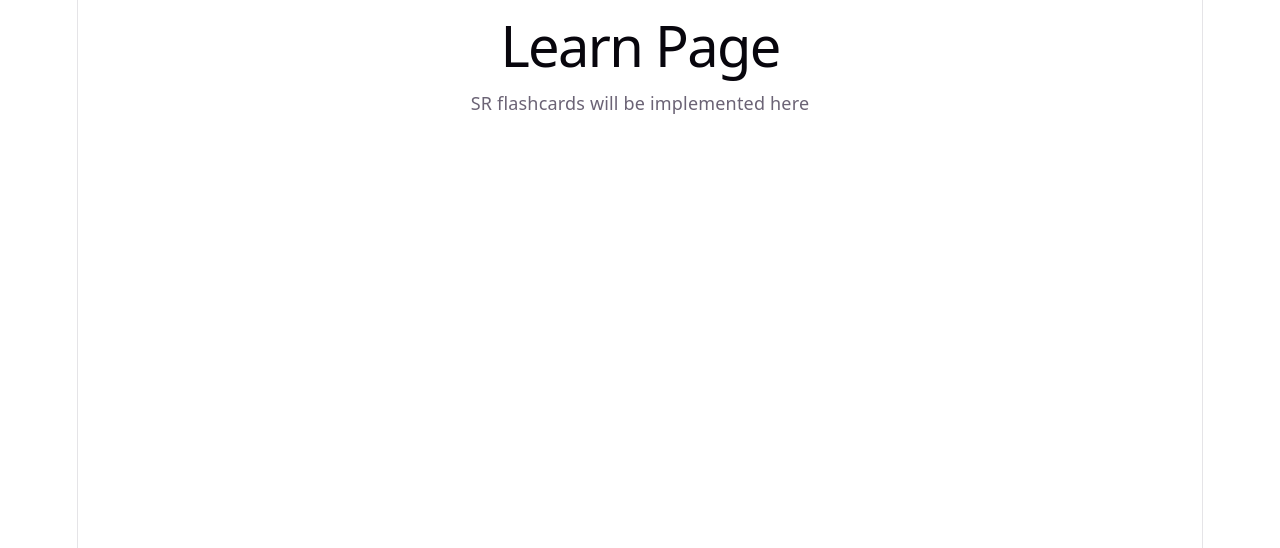
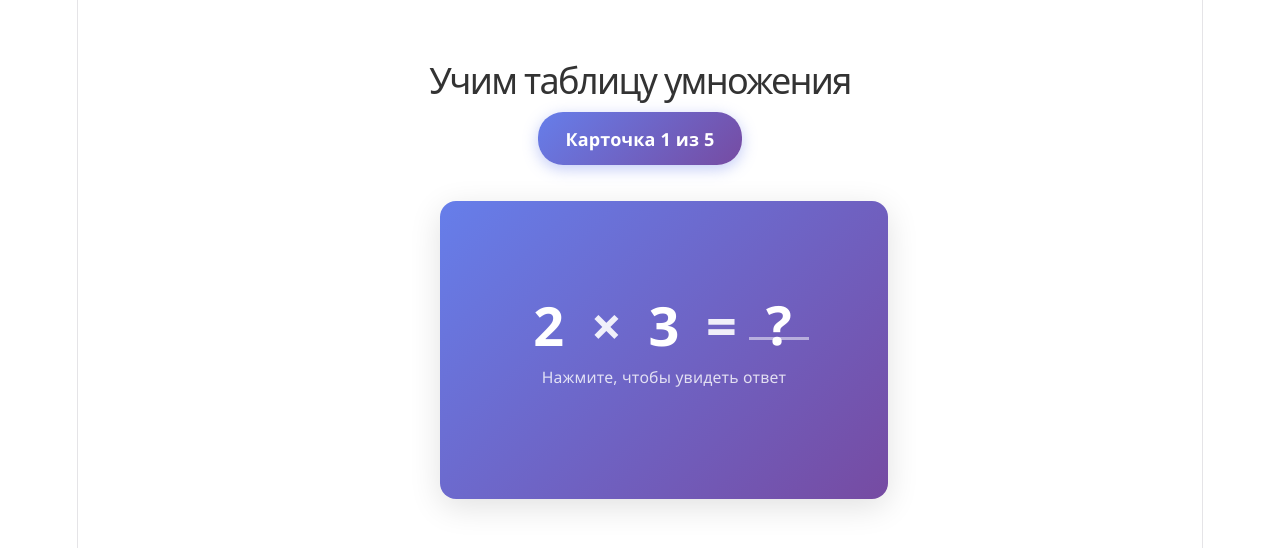
Before and after one commit to Wwwoper/MathLearn, a React (Vite) app in the folder mathlearn/frontend/: page /learn in a window 1280 px wide. Shown: the top 548 px of the page. Built offline with nearby package versions, Linux system fonts and the light colour scheme; sample sign-in values are in the browser's storage.

Commit message:
update branch

```diff
--- /dev/null
+++ b/mathlearn/frontend/src/components/SRRatingButtons/SRRatingButtons.css
@@ -0,0 +1,60 @@
+.sr-rating-buttons {
+  display: flex;
+  gap: 12px;
+  justify-content: center;
+  padding: 16px;
+}
+
+.sr-rating-button {
+  display: flex;
+  flex-direction: column;
+  align-items: center;
+  justify-content: center;
+  width: 64px;
+  height: 80px;
+  border: 3px solid;
+  border-radius: 12px;
+  background: white;
+  cursor: pointer;
+  transition: all 0.2s ease;
+  box-shadow: 0 2px 8px rgba(0, 0, 0, 0.1);
+}
+
+.sr-rating-button:hover {
+  transform: translateY(-4px);
+  box-shadow: 0 4px 16px rgba(0, 0, 0, 0.15);
+}
+
+.sr-rating-button:active {
+  transform: translateY(-2px);
+}
+
+.sr-rating-emoji {
+  font-size: 28px;
+  margin-bottom: 4px;
+}
+
+.sr-rating-value {
+  font-size: 16px;
+  font-weight: bold;
+  color: #2c3e50;
+}
+
+@media (max-width: 480px) {
+  .sr-rating-buttons {
+    gap: 8px;
+  }
+
+  .sr-rating-button {
+    width: 52px;
+    height: 68px;
+  }
+
+  .sr-rating-emoji {
+    font-size: 24px;
+  }
+
+  .sr-rating-value {
+    font-size: 14px;
+  }
+}
--- /dev/null
+++ b/mathlearn/frontend/src/components/SRRatingButtons/SRRatingButtons.tsx
@@ -0,0 +1,35 @@
+import React from 'react';
+import './SRRatingButtons.css';
+
+export interface SRRatingButtonsProps {
+  onRate: (rating: number) => void;
+}
+
+const SRRatingButtons: React.FC<SRRatingButtonsProps> = ({ onRate }) => {
+  const ratings = [
+    { value: 1, label: '😠', color: '#ff4757' },
+    { value: 2, label: '😕', color: '#ffa502' },
+    { value: 3, label: '😐', color: '#eccc68' },
+    { value: 4, label: '🙂', color: '#7bed9f' },
+    { value: 5, label: '🤩', color: '#2ed573' },
+  ];
+
+  return (
+    <div className="sr-rating-buttons">
+      {ratings.map((rating) => (
+        <button
+          key={rating.value}
+          className="sr-rating-button"
+          onClick={() => onRate(rating.value)}
+          style={{ borderColor: rating.color }}
+          aria-label={`Оценка ${rating.value} из 5`}
+        >
+          <span className="sr-rating-emoji">{rating.label}</span>
+          <span className="sr-rating-value">{rating.value}</span>
+        </button>
+      ))}
+    </div>
+  );
+};
+
+export default SRRatingButtons;
--- /dev/null
+++ b/mathlearn/frontend/src/components/SRRatingButtons/index.ts
@@ -0,0 +1,2 @@
+export { default } from './SRRatingButtons';
+export type { SRRatingButtonsProps } from './SRRatingButtons';
--- /dev/null
+++ b/mathlearn/frontend/src/pages/LearnPage.css
@@ -0,0 +1,61 @@
+.learn-page {
+  max-width: 600px;
+  margin: 0 auto;
+  padding: 2rem;
+  text-align: center;
+  font-family: 'Segoe UI', Tahoma, Geneva, Verdana, sans-serif;
+}
+
+.learn-page h1 {
+  color: #333;
+  margin-bottom: 1rem;
+  font-size: 2rem;
+}
+
+.progress {
+  background: linear-gradient(135deg, #667eea 0%, #764ba2 100%);
+  color: white;
+  padding: 0.75rem 1.5rem;
+  border-radius: 25px;
+  display: inline-block;
+  margin-bottom: 2rem;
+  font-weight: 600;
+  box-shadow: 0 4px 15px rgba(102, 126, 234, 0.4);
+}
+
+.rating-section {
+  margin-top: 2rem;
+  animation: fadeIn 0.5s ease-in;
+}
+
+.rating-section p {
+  color: #555;
+  margin-bottom: 1.5rem;
+  font-size: 1.1rem;
+}
+
+@keyframes fadeIn {
+  from {
+    opacity: 0;
+    transform: translateY(10px);
+  }
+  to {
+    opacity: 1;
+    transform: translateY(0);
+  }
+}
+
+@media (max-width: 768px) {
+  .learn-page {
+    padding: 1rem;
+  }
+
+  .learn-page h1 {
+    font-size: 1.5rem;
+  }
+
+  .progress {
+    font-size: 0.9rem;
+    padding: 0.6rem 1.2rem;
+  }
+}
--- a/mathlearn/frontend/src/pages/LearnPage.tsx
+++ b/mathlearn/frontend/src/pages/LearnPage.tsx
@@ -1,8 +1,69 @@
+import React, { useState } from 'react';
+import { FlashCard } from '../components/FlashCard';
+import SRRatingButtons from '../components/SRRatingButtons';
+import './LearnPage.css';
+
+interface CardData {
+  factorA: number;
+  factorB: number;
+  answer: number;
+  id: number;
+}
+
 const LearnPage = () => {
+  const [currentCardIndex, setCurrentCardIndex] = useState(0);
+  const [showRating, setShowRating] = useState(false);
+
+  // Demo data - в реальном приложении будет загружаться из бэкенда
+  const cards: CardData[] = [
+    { id: 1, factorA: 2, factorB: 3, answer: 6 },
+    { id: 2, factorA: 4, factorB: 5, answer: 20 },
+    { id: 3, factorA: 6, factorB: 7, answer: 42 },
+    { id: 4, factorA: 8, factorB: 9, answer: 72 },
+    { id: 5, factorA: 3, factorB: 7, answer: 21 },
+  ];
+
+  const handleRate = (rating: number) => {
+    console.log(`Rated ${rating}`);
+    // Здесь будет логика интервального повторения
+    if (currentCardIndex < cards.length - 1) {
+      setCurrentCardIndex(currentCardIndex + 1);
+      setShowRating(false);
+    } else {
+      alert('Все карточки пройдены!');
+    }
+  };
+
+  const handleCardFlip = () => {
+    // Показываем кнопки рейтинга после переворота карточки
+    setTimeout(() => {
+      setShowRating(true);
+    }, 300);
+  };
+
+  const currentCard = cards[currentCardIndex];
+
   return (
-    <div>
-      <h1>Learn Page</h1>
-      <p>SR flashcards will be implemented here</p>
+    <div className="learn-page">
+      <h1>Учим таблицу умножения</h1>
+      <div className="progress">
+        Карточка {currentCardIndex + 1} из {cards.length}
+      </div>
+
+      <div onClick={handleCardFlip}>
+        <FlashCard
+          factorA={currentCard.factorA}
+          factorB={currentCard.factorB}
+          answer={currentCard.answer}
+        />
+      </div>
+
+      {showRating && (
+        <div className="rating-section">
+          <p>Насколько хорошо вы знали ответ?</p>
+          <SRRatingButtons onRate={handleRate} />
+        </div>
+      )}
     </div>
   );
 };
```
Also changed, not shown: 1 other file (tests, documents, lock files or other folders).
